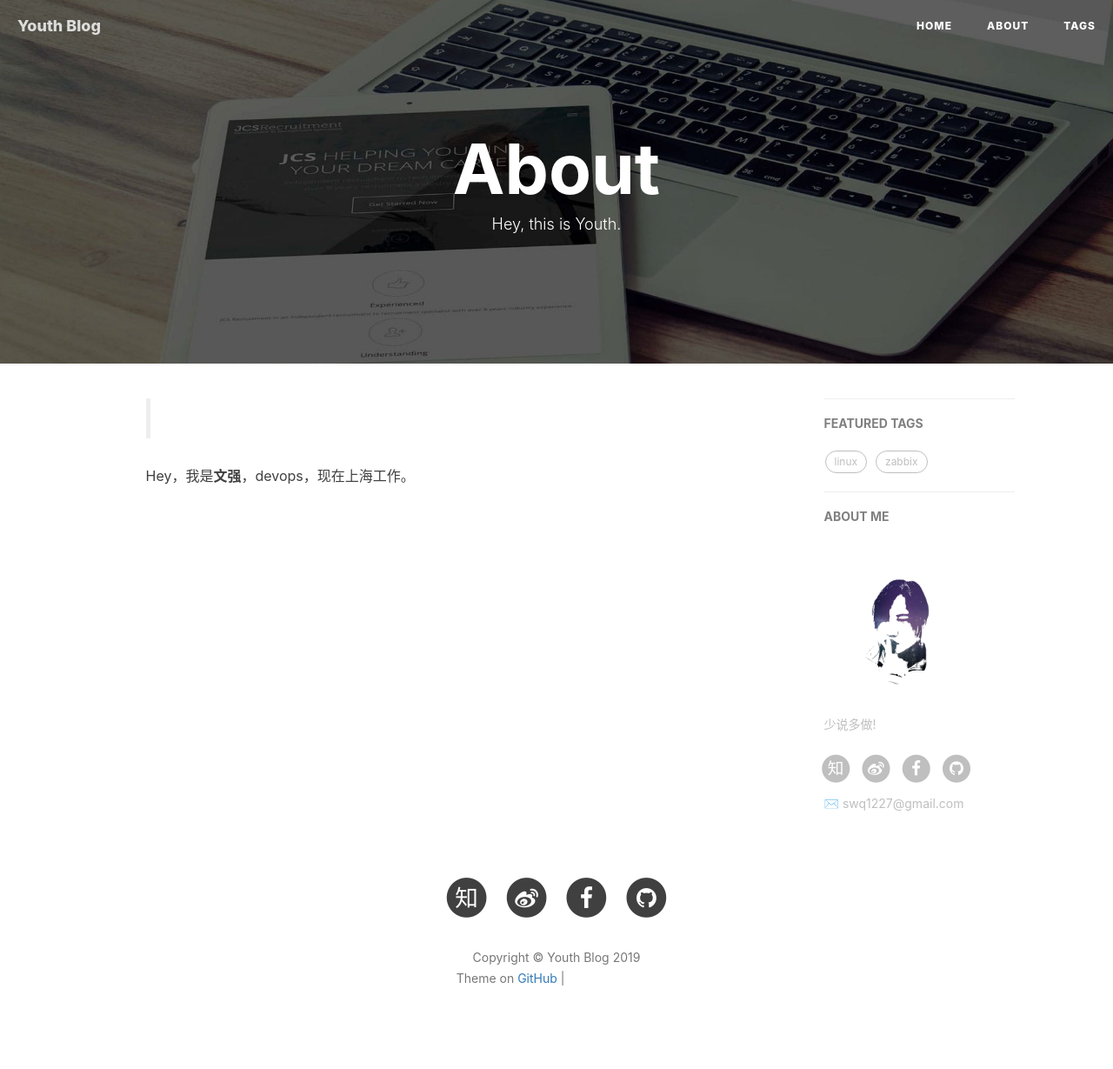
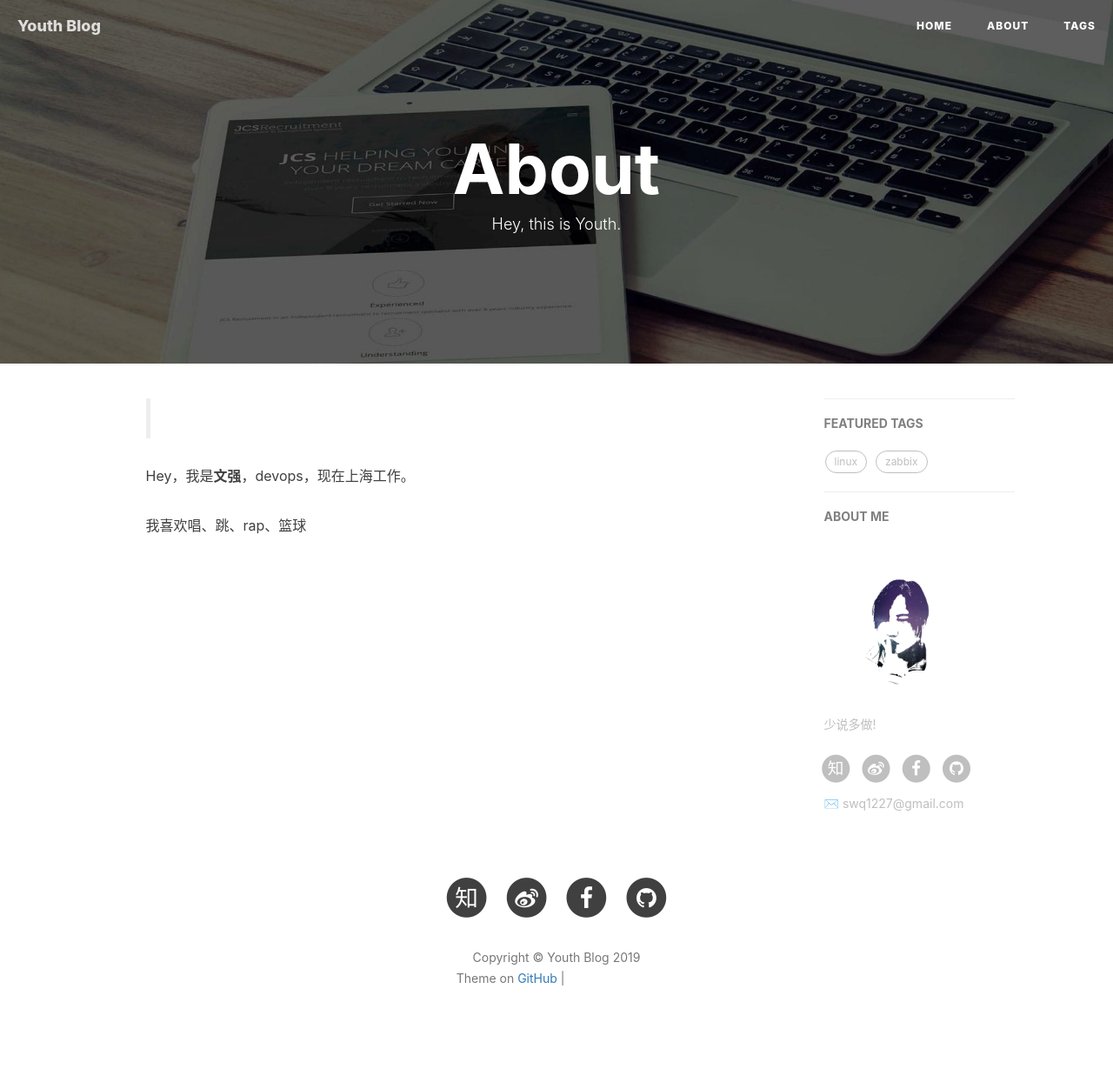
Before and after one commit to sven0219/Swq1227, a Jekyll site: the page built from about.html, in a window 1280 px wide. Shown: the whole page at 87% size. Built offline with Jekyll 4.4.1, drawn with Linux system fonts in a browser that asks for light colours; nearby versions of some CDN libraries; comment, search, counter and statistics services are not loaded; grey boxes are pictures that could not be loaded.

Commit message:
update about

```diff
--- a/about.html
+++ b/about.html
@@ -19,6 +19,8 @@ header-img: "img/post-bg-rwd.jpg"
     </p></blockquote>
 
     <p>Hey，我是<strong>文强</strong>，devops，现在上海工作。</p>
+
+    <p>我喜欢唱、跳、rap、篮球</p>
 
 
 
```
